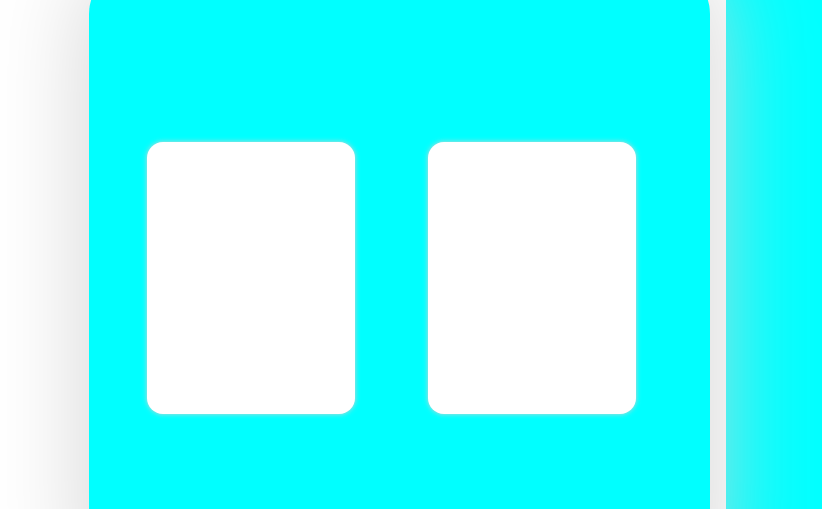
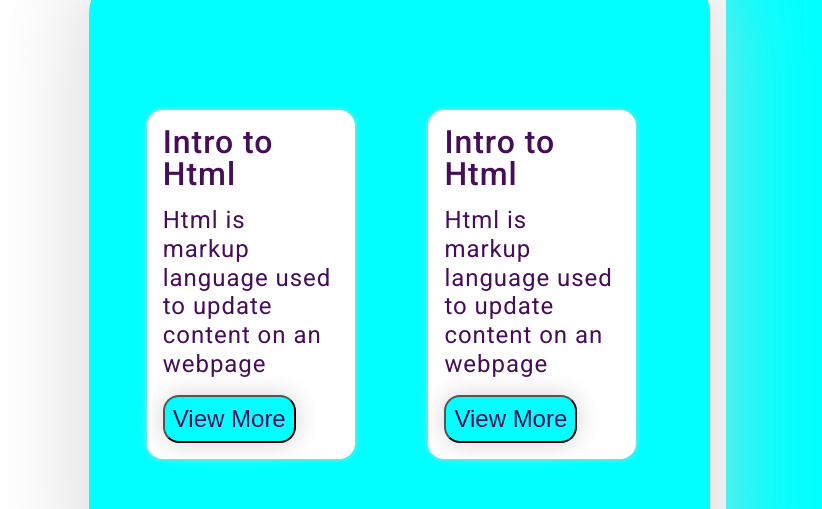
Before and after one commit to chaduvulaprasanth/prolearn, a plain HTML site: page index.html in a window 1280 px wide. Shown: the part 114-623 px from the top of the page, 458-1280 px from the left. Drawn offline with Linux system fonts and the light colour scheme.

Commit message:
updated content

```diff
--- a/index.html
+++ b/index.html
@@ -36,21 +36,30 @@
 			</div>
 			<div class="content">
 				<div class="flex">
-					<div class="box children">
-
+					<div class="box">
+						<div class="children">
+							<h3 id="title">
+							Intro to Html
+							</h3>
+							<p id="sub-title">
+								Html is markup language used to update content on an webpage
+							</p>
+							<button id="view">View More</button>
+						</div>
 					</div>
 					<div class="box children">
-
+						<h3 id="title">
+							Intro to Html
+						</h3>
+						<p id="sub-title">
+							Html is markup language used to update content on an webpage
+						</p>
+						<button id="view">View More</button>
 					</div>
-
-
-
-
-
-
 				</div>
 
 			</div>
+		</div>
 
 
 		<script src="./main.js"></script>
--- a/style.css
+++ b/style.css
@@ -131,17 +131,42 @@ body {
 }
 .flex{
 	display: flex;
-	margin-top: 11rem;
+	margin-top: 9rem;
 	justify-content: space-evenly;
 
 }
 .box{
 	width: 13rem;
-	height: 17rem;
 	border-radius: 1rem;
 	background-color: white;
 	margin-right: 1rem;
-	box-shadow: 0 0 5px 0 lightgrey ;
-
+	box-shadow: 0 0 5px 0 lightgrey;
 
 }
+.children {
+	padding: 1rem;
+}
+#title{
+	font-size: 2rem;
+	font-weight: 500;
+	color: #450E56;
+	letter-spacing: 0.06rem;
+}
+#sub-title {
+	font-size: 1.5rem;
+	font-weight: 400;
+	color: #450E56;
+	letter-spacing: 0.06rem;
+	line-height: 1.2;
+	padding: 1rem 0;
+}
+#view{
+	font-size: 1.5rem;
+	font-weight: 400;
+	color: #450E56;
+	background-color: aqua;
+	border-radius: 1rem;
+	box-shadow: 0 0 25px 0 lightgrey;
+	padding: 0.5rem;
+	text-align: center;
+}
```
